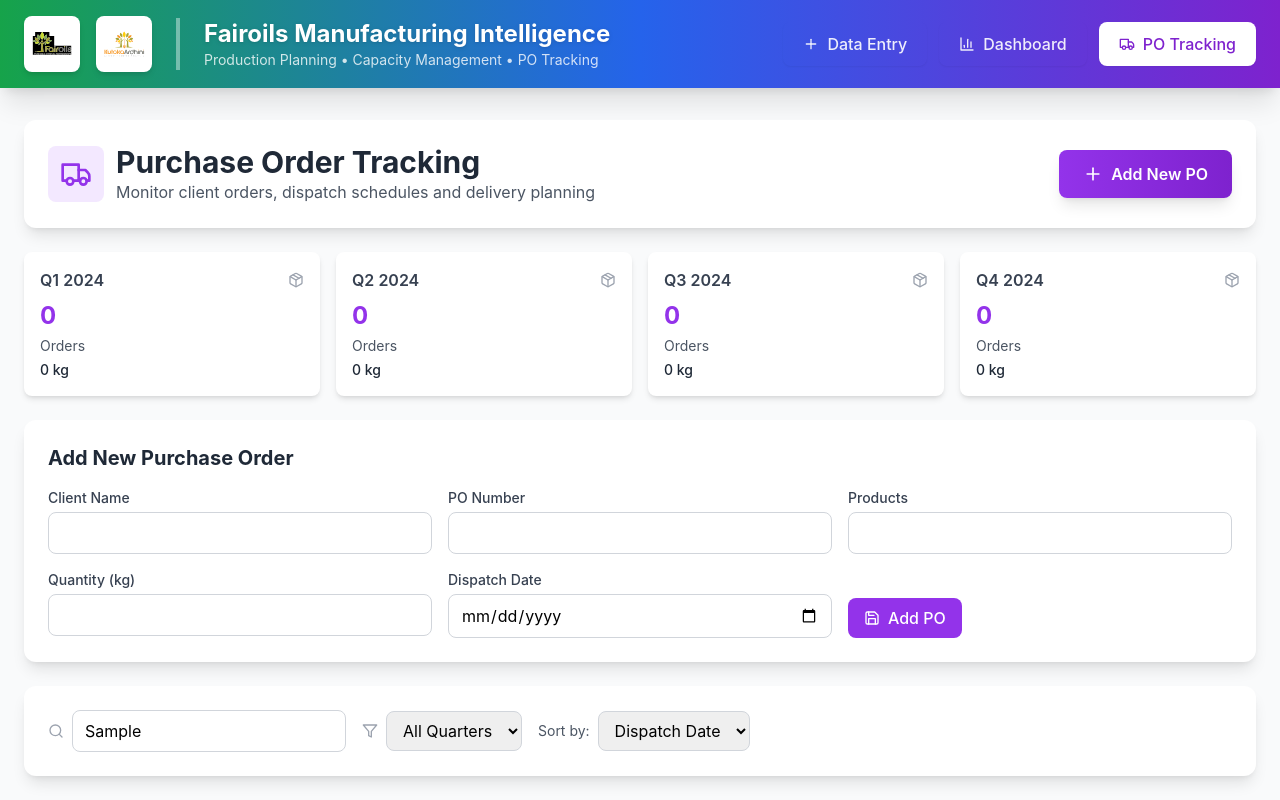
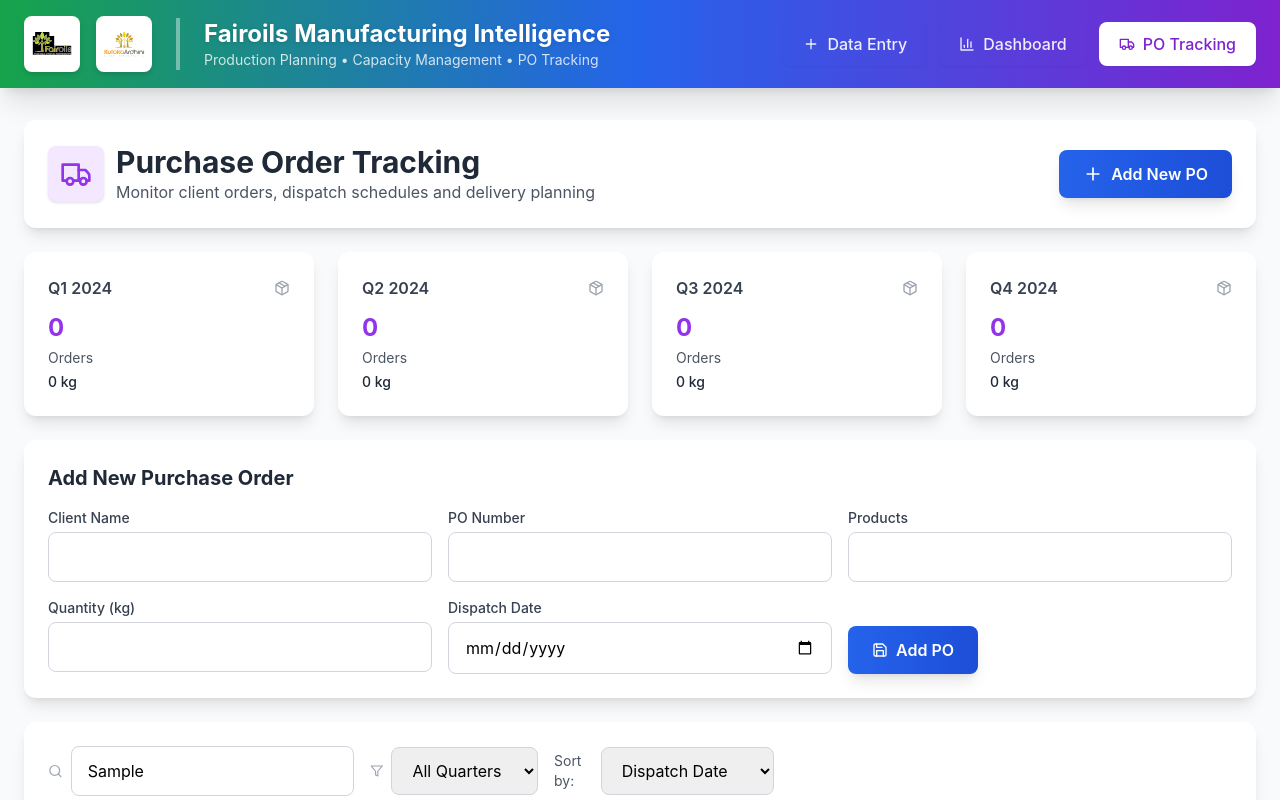
Before and after one commit to Joel-Mugo/Faiorils-Production-Planner, a Next.js app: page /po-tracking in a window 1280 px wide. Both pictures are taken after typing "Sample" into the empty fields and a click on the button "Add New PO". Shown: the top 800 px of the page. Built offline with nearby package versions, Linux system fonts and the light colour scheme.

Commit message:
Update po-tracking.js

```diff
--- a/pages/po-tracking.js
+++ b/pages/po-tracking.js
@@ -1,20 +1,29 @@
-import React, { useState, useEffect, useMemo } from 'react';
-import { Truck, Package, Calendar, User, Plus, Save, Search, Filter } from 'lucide-react';
-import { getPurchaseOrders, addPurchaseOrder } from '../utils/dataStore';
+import React, { useState, useEffect, useMemo } from "react";
+import {
+  Truck,
+  Package,
+  Calendar,
+  User,
+  Plus,
+  Save,
+  Search,
+  Filter,
+} from "lucide-react";
+import { getPurchaseOrders, addPurchaseOrder } from "../utils/dataStore";
 
 export default function POTracking() {
   const [purchaseOrders, setPurchaseOrders] = useState([]);
   const [showAddForm, setShowAddForm] = useState(false);
-  const [filterQuarter, setFilterQuarter] = useState('all');
-  const [searchTerm, setSearchTerm] = useState('');
-  const [sortBy, setSortBy] = useState('dispatchDate');
+  const [filterQuarter, setFilterQuarter] = useState("all");
+  const [searchTerm, setSearchTerm] = useState("");
+  const [sortBy, setSortBy] = useState("dispatchDate");
 
   const [poForm, setPoForm] = useState({
-    clientName: '',
-    poNumber: '',
-    products: '',
-    quantity: '',
-    dispatchDate: ''
+    clientName: "",
+    poNumber: "",
+    products: "",
+    quantity: "",
+    dispatchDate: "",
   });
 
   useEffect(() => {
@@ -35,19 +44,18 @@ export default function POTracking() {
       dispatchMonth,
       dispatchQuarter,
       dispatchYear: dispatchDate.getFullYear(),
-      timestamp: new Date().toISOString()
+      timestamp: new Date().toISOString(),
     };
 
     addPurchaseOrder(newPO);
     setPurchaseOrders(getPurchaseOrders());
 
-    // Reset form
     setPoForm({
-      clientName: '',
-      poNumber: '',
-      products: '',
-      quantity: '',
-      dispatchDate: ''
+      clientName: "",
+      poNumber: "",
+      products: "",
+      quantity: "",
+      dispatchDate: "",
     });
     setShowAddForm(false);
   };
@@ -55,29 +63,29 @@ export default function POTracking() {
   const filteredAndSortedPOs = useMemo(() => {
     let filtered = purchaseOrders;
 
-    // Filter by quarter
-    if (filterQuarter !== 'all') {
-      filtered = filtered.filter(po => po.dispatchQuarter === parseInt(filterQuarter));
+    if (filterQuarter !== "all") {
+      filtered = filtered.filter(
+        (po) => po.dispatchQuarter === parseInt(filterQuarter)
+      );
     }
 
-    // Filter by search term
     if (searchTerm) {
-      filtered = filtered.filter(po =>
+      filtered = filtered.filter(
+        (po) =>
           po.clientName.toLowerCase().includes(searchTerm.toLowerCase()) ||
           po.poNumber.toLowerCase().includes(searchTerm.toLowerCase()) ||
           po.products.toLowerCase().includes(searchTerm.toLowerCase())
       );
     }
 
-    // Sort
     filtered.sort((a, b) => {
-      if (sortBy === 'dispatchDate') {
+      if (sortBy === "dispatchDate") {
         return new Date(a.dispatchDate) - new Date(b.dispatchDate);
       }
-      if (sortBy === 'quantity') {
+      if (sortBy === "quantity") {
         return parseFloat(b.quantity) - parseFloat(a.quantity);
       }
-      if (sortBy === 'client') {
+      if (sortBy === "client") {
         return a.clientName.localeCompare(b.clientName);
       }
       return 0;
@@ -87,9 +95,14 @@ export default function POTracking() {
   }, [purchaseOrders, filterQuarter, searchTerm, sortBy]);
 
   const quarterStats = useMemo(() => {
-    const stats = { 1: { count: 0, volume: 0 }, 2: { count: 0, volume: 0 }, 3: { count: 0, volume: 0 }, 4: { count: 0, volume: 0 } };
+    const stats = {
+      1: { count: 0, volume: 0 },
+      2: { count: 0, volume: 0 },
+      3: { count: 0, volume: 0 },
+      4: { count: 0, volume: 0 },
+    };
 
-    purchaseOrders.forEach(po => {
+    purchaseOrders.forEach((po) => {
       stats[po.dispatchQuarter].count += 1;
       stats[po.dispatchQuarter].volume += parseFloat(po.quantity);
     });
@@ -97,20 +110,18 @@ export default function POTracking() {
     return stats;
   }, [purchaseOrders]);
 
-  const formatNumber = (num) => {
-    return new Intl.NumberFormat().format(Math.round(num));
-  };
+  const formatNumber = (num) =>
+    new Intl.NumberFormat().format(Math.round(num));
 
-  const formatDate = (dateString) => {
-    return new Date(dateString).toLocaleDateString('en-US', {
-      year: 'numeric',
-      month: 'short',
-      day: 'numeric'
+  const formatDate = (dateString) =>
+    new Date(dateString).toLocaleDateString("en-US", {
+      year: "numeric",
+      month: "short",
+      day: "numeric",
     });
-  };
 
   const getQuarterName = (quarter) => {
-    const names = { 1: 'Q1', 2: 'Q2', 3: 'Q3', 4: 'Q4' };
+    const names = { 1: "Q1", 2: "Q2", 3: "Q3", 4: "Q4" };
     return names[quarter];
   };
 
@@ -119,48 +130,61 @@ export default function POTracking() {
     const today = new Date();
     const daysUntil = Math.ceil((dispatch - today) / (1000 * 60 * 60 * 24));
 
-    if (daysUntil < 7) return 'bg-red-50 border-red-200 text-red-800';
-    if (daysUntil < 30) return 'bg-yellow-50 border-yellow-200 text-yellow-800';
-    return 'bg-green-50 border-green-200 text-green-800';
+    if (daysUntil < 7)
+      return "bg-red-50 border-red-200 text-red-800 shadow-md";
+    if (daysUntil < 30)
+      return "bg-yellow-50 border-yellow-200 text-yellow-800 shadow-md";
+    return "bg-green-50 border-green-200 text-green-800 shadow-md";
   };
 
   return (
-    <div className="max-w-full mx-auto">
+    <div className="max-w-full mx-auto space-y-6">
       {/* Page Header */}
-      <div className="bg-white rounded-xl shadow-lg p-6 mb-6">
-        <div className="flex items-center justify-between flex-wrap gap-4">
+      <div className="bg-white rounded-xl shadow-lg p-6 flex items-center justify-between flex-wrap gap-4 card-hover">
         <div className="flex items-center space-x-3">
-            <div className="bg-purple-100 p-3 rounded-lg">
+          <div className="bg-purple-100 p-3 rounded-lg shadow">
             <Truck className="w-8 h-8 text-purple-600" />
           </div>
           <div>
-              <h1 className="text-3xl font-bold text-gray-800">Purchase Order Tracking</h1>
-              <p className="text-gray-600">Monitor client orders, dispatch schedules and delivery planning</p>
+            <h1 className="text-3xl font-bold text-gray-800">
+              Purchase Order Tracking
+            </h1>
+            <p className="text-gray-600">
+              Monitor client orders, dispatch schedules and delivery planning
+            </p>
           </div>
         </div>
 
         <button
           onClick={() => setShowAddForm(!showAddForm)}
-            className="flex items-center space-x-2 px-6 py-3 bg-gradient-to-r from-purple-600 to-purple-700 text-white font-semibold rounded-lg hover:from-purple-700 hover:to-purple-800 transition-colors shadow-lg"
+          className="btn-primary flex items-center space-x-2"
         >
           <Plus className="w-5 h-5" />
           <span>Add New PO</span>
         </button>
       </div>
-      </div>
 
       {/* Quarterly Overview */}
-      <div className="grid grid-cols-1 md:grid-cols-4 gap-4 mb-6">
+      <div className="grid grid-cols-1 md:grid-cols-4 gap-6">
         {Object.entries(quarterStats).map(([quarter, stats]) => (
-          <div key={quarter} className="bg-white rounded-lg shadow-md p-4">
-            <div className="flex items-center justify-between mb-2">
-              <h3 className="font-semibold text-gray-700">{getQuarterName(parseInt(quarter))} 2024</h3>
+          <div
+            key={quarter}
+            className="bg-white rounded-xl shadow-lg p-6 card-hover"
+          >
+            <div className="flex items-center justify-between mb-3">
+              <h3 className="font-semibold text-gray-700">
+                {getQuarterName(parseInt(quarter))} 2024
+              </h3>
               <Package className="w-4 h-4 text-gray-400" />
             </div>
             <div className="space-y-1">
-              <div className="text-2xl font-bold text-purple-600">{stats.count}</div>
+              <div className="text-2xl font-bold text-purple-600">
+                {stats.count}
+              </div>
               <div className="text-sm text-gray-600">Orders</div>
-              <div className="text-sm font-medium text-gray-800">{formatNumber(stats.volume)} kg</div>
+              <div className="text-sm font-medium text-gray-800">
+                {formatNumber(stats.volume)} kg
+              </div>
             </div>
           </div>
         ))}
@@ -168,70 +192,43 @@ export default function POTracking() {
 
       {/* Add PO Form */}
       {showAddForm && (
-        <div className="bg-white rounded-xl shadow-lg p-6 mb-6">
-          <h2 className="text-xl font-bold text-gray-800 mb-4">Add New Purchase Order</h2>
+        <div className="bg-white rounded-xl shadow-lg p-6 card-hover">
+          <h2 className="text-xl font-bold text-gray-800 mb-4">
+            Add New Purchase Order
+          </h2>
 
-          <form onSubmit={handleSubmit} className="grid grid-cols-1 md:grid-cols-3 gap-4">
-            <div>
-              <label className="block text-sm font-medium text-gray-700 mb-1">Client Name</label>
+          <form
+            onSubmit={handleSubmit}
+            className="grid grid-cols-1 md:grid-cols-3 gap-4"
+          >
+            {[
+              ["Client Name", "clientName", "text"],
+              ["PO Number", "poNumber", "text"],
+              ["Products", "products", "text"],
+              ["Quantity (kg)", "quantity", "number"],
+              ["Dispatch Date", "dispatchDate", "date"],
+            ].map(([label, key, type]) => (
+              <div key={key}>
+                <label className="block text-sm font-medium text-gray-700 mb-1">
+                  {label}
+                </label>
                 <input
-                type="text"
-                value={poForm.clientName}
-                onChange={(e) => setPoForm({...poForm, clientName: e.target.value})}
-                className="w-full px-3 py-2 border border-gray-300 rounded-lg focus:ring-2 focus:ring-purple-500 focus:border-transparent"
+                  type={type}
+                  step={type === "number" ? "0.01" : undefined}
+                  value={poForm[key]}
+                  onChange={(e) =>
+                    setPoForm({ ...poForm, [key]: e.target.value })
+                  }
+                  className="form-input"
                   required
                 />
               </div>
-
-            <div>
-              <label className="block text-sm font-medium text-gray-700 mb-1">PO Number</label>
-              <input
-                type="text"
-                value={poForm.poNumber}
-                onChange={(e) => setPoForm({...poForm, poNumber: e.target.value})}
-                className="w-full px-3 py-2 border border-gray-300 rounded-lg focus:ring-2 focus:ring-purple-500 focus:border-transparent"
-                required
-              />
-            </div>
-
-            <div>
-              <label className="block text-sm font-medium text-gray-700 mb-1">Products</label>
-              <input
-                type="text"
-                value={poForm.products}
-                onChange={(e) => setPoForm({...poForm, products: e.target.value})}
-                className="w-full px-3 py-2 border border-gray-300 rounded-lg focus:ring-2 focus:ring-purple-500 focus:border-transparent"
-                required
-              />
-            </div>
-
-            <div>
-              <label className="block text-sm font-medium text-gray-700 mb-1">Quantity (kg)</label>
-              <input
-                type="number"
-                step="0.01"
-                value={poForm.quantity}
-                onChange={(e) => setPoForm({...poForm, quantity: e.target.value})}
-                className="w-full px-3 py-2 border border-gray-300 rounded-lg focus:ring-2 focus:ring-purple-500 focus:border-transparent"
-                required
-              />
-            </div>
-
-            <div>
-              <label className="block text-sm font-medium text-gray-700 mb-1">Dispatch Date</label>
-              <input
-                type="date"
-                value={poForm.dispatchDate}
-                onChange={(e) => setPoForm({...poForm, dispatchDate: e.target.value})}
-                className="w-full px-3 py-2 border border-gray-300 rounded-lg focus:ring-2 focus:ring-purple-500 focus:border-transparent"
-                required
-              />
-            </div>
+            ))}
 
             <div className="flex items-end">
               <button
                 type="submit"
-                className="flex items-center space-x-2 px-4 py-2 bg-purple-600 text-white font-medium rounded-lg hover:bg-purple-700 transition-colors"
+                className="btn-primary flex items-center space-x-2"
               >
                 <Save className="w-4 h-4" />
                 <span>Add PO</span>
@@ -242,7 +239,7 @@ export default function POTracking() {
       )}
 
       {/* Filters and Search */}
-      <div className="bg-white rounded-xl shadow-lg p-6 mb-6">
+      <div className="bg-white rounded-xl shadow-lg p-6 card-hover">
         <div className="flex flex-wrap items-center gap-4">
           <div className="flex items-center space-x-2">
             <Search className="w-4 h-4 text-gray-400" />
@@ -251,7 +248,7 @@ export default function POTracking() {
               placeholder="Search POs..."
               value={searchTerm}
               onChange={(e) => setSearchTerm(e.target.value)}
-              className="px-3 py-2 border border-gray-300 rounded-lg focus:ring-2 focus:ring-purple-500 focus:border-transparent"
+              className="form-input"
             />
           </div>
 
@@ -260,7 +257,7 @@ export default function POTracking() {
             <select
               value={filterQuarter}
               onChange={(e) => setFilterQuarter(e.target.value)}
-              className="px-3 py-2 border border-gray-300 rounded-lg focus:ring-2 focus:ring-purple-500 focus:border-transparent"
+              className="form-input"
             >
               <option value="all">All Quarters</option>
               <option value="1">Q1</option>
@@ -275,7 +272,7 @@ export default function POTracking() {
             <select
               value={sortBy}
               onChange={(e) => setSortBy(e.target.value)}
-              className="px-3 py-2 border border-gray-300 rounded-lg focus:ring-2 focus:ring-purple-500 focus:border-transparent"
+              className="form-input"
             >
               <option value="dispatchDate">Dispatch Date</option>
               <option value="quantity">Quantity</option>
@@ -287,13 +284,17 @@ export default function POTracking() {
 
       {/* PO List */}
       {filteredAndSortedPOs.length === 0 ? (
-        <div className="bg-white rounded-xl shadow-lg p-8 text-center">
+        <div className="bg-white rounded-xl shadow-lg p-8 text-center card-hover">
           <Package className="w-16 h-16 text-gray-400 mx-auto mb-4" />
-          <h2 className="text-2xl font-bold text-gray-800 mb-2">No Purchase Orders Found</h2>
-          <p className="text-gray-600 mb-6">Start by adding purchase orders to track client deliveries.</p>
+          <h2 className="text-2xl font-bold text-gray-800 mb-2">
+            No Purchase Orders Found
+          </h2>
+          <p className="text-gray-600 mb-6">
+            Start by adding purchase orders to track client deliveries.
+          </p>
           <button
             onClick={() => setShowAddForm(true)}
-            className="inline-flex items-center space-x-2 px-6 py-3 bg-gradient-to-r from-purple-600 to-purple-700 text-white font-semibold rounded-lg hover:from-purple-700 hover:to-purple-800 transition-colors"
+            className="btn-primary inline-flex items-center space-x-2"
           >
             <Plus className="w-5 h-5" />
             <span>Add First PO</span>
@@ -301,47 +302,77 @@ export default function POTracking() {
         </div>
       ) : (
         <div className="grid gap-6">
-          {filteredAndSortedPOs.map(po => (
-            <div key={po.id} className={`bg-white rounded-xl shadow-lg border-2 overflow-hidden ${getUrgencyColor(po.dispatchDate)}`}>
+          {filteredAndSortedPOs.map((po) => (
+            <div
+              key={po.id}
+              className={`bg-white rounded-xl shadow-lg border-2 overflow-hidden card-hover ${getUrgencyColor(
+                po.dispatchDate
+              )}`}
+            >
               <div className="p-6">
                 <div className="flex items-center justify-between mb-4">
                   <div className="flex items-center space-x-3">
-                    <div className="bg-purple-100 p-2 rounded-lg">
+                    <div className="bg-purple-100 p-2 rounded-lg shadow">
                       <User className="w-5 h-5 text-purple-600" />
                     </div>
                     <div>
-                      <h3 className="text-xl font-bold text-gray-800">{po.clientName}</h3>
-                      <p className="text-sm text-gray-600">PO: {po.poNumber}</p>
+                      <h3 className="text-xl font-bold text-gray-800">
+                        {po.clientName}
+                      </h3>
+                      <p className="text-sm text-gray-600">
+                        PO: {po.poNumber}
+                      </p>
                     </div>
                   </div>
 
                   <div className="text-right">
-                    <div className="text-2xl font-bold text-purple-600">{formatNumber(po.quantity)} kg</div>
-                    <div className="text-sm text-gray-600">{getQuarterName(po.dispatchQuarter)} {po.dispatchYear}</div>
+                    <div className="text-2xl font-bold text-purple-600">
+                      {formatNumber(po.quantity)} kg
+                    </div>
+                    <div className="text-sm text-gray-600">
+                      {getQuarterName(po.dispatchQuarter)} {po.dispatchYear}
+                    </div>
                   </div>
                 </div>
 
                 <div className="grid grid-cols-1 md:grid-cols-4 gap-4">
                   <div>
-                    <div className="text-xs text-gray-500 uppercase tracking-wide mb-1">Products</div>
-                    <div className="font-medium text-gray-800">{po.products}</div>
+                    <div className="text-xs text-gray-500 uppercase tracking-wide mb-1">
+                      Products
+                    </div>
+                    <div className="font-medium text-gray-800">
+                      {po.products}
+                    </div>
                   </div>
 
                   <div>
-                    <div className="text-xs text-gray-500 uppercase tracking-wide mb-1">Dispatch Date</div>
-                    <div className="font-medium text-gray-800">{formatDate(po.dispatchDate)}</div>
-                    <div className="text-xs text-gray-600">Week {po.dispatchWeek}</div>
+                    <div className="text-xs text-gray-500 uppercase tracking-wide mb-1">
+                      Dispatch Date
+                    </div>
+                    <div className="font-medium text-gray-800">
+                      {formatDate(po.dispatchDate)}
+                    </div>
+                    <div className="text-xs text-gray-600">
+                      Week {po.dispatchWeek}
+                    </div>
                   </div>
 
                   <div>
-                    <div className="text-xs text-gray-500 uppercase tracking-wide mb-1">Quantity</div>
-                    <div className="font-medium text-gray-800">{formatNumber(po.quantity)} kg</div>
+                    <div className="text-xs text-gray-500 uppercase tracking-wide mb-1">
+                      Quantity
+                    </div>
+                    <div className="font-medium text-gray-800">
+                      {formatNumber(po.quantity)} kg
+                    </div>
                   </div>
 
                   <div>
-                    <div className="text-xs text-gray-500 uppercase tracking-wide mb-1">Timeline</div>
+                    <div className="text-xs text-gray-500 uppercase tracking-wide mb-1">
+                      Timeline
+                    </div>
                     <div className="font-medium text-gray-800">
-                      Month {po.dispatchMonth} | {getQuarterName(po.dispatchQuarter)}
+                      Month {po.dispatchMonth} |{" "}
+                      {getQuarterName(po.dispatchQuarter)}
                     </div>
                   </div>
                 </div>
```
Lines whose indentation alone changed are shown as unchanged.
